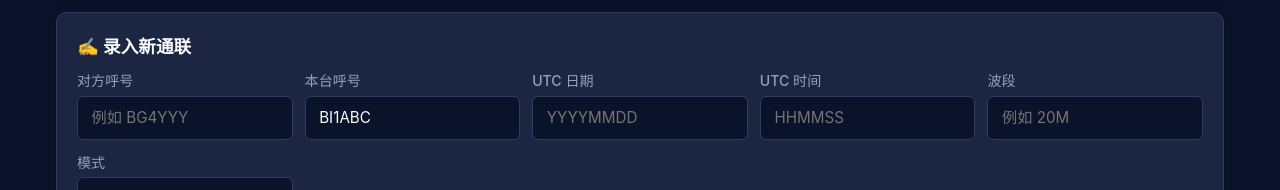
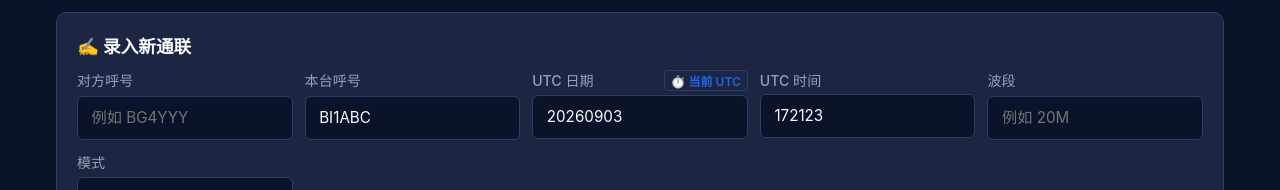
Before and after one commit to neilshare/myQSL, a React (Vite) app in the folder apps/web/: page /admin/qsos in a window 1280 px wide. Shown: the part 454-644 px from the top of the page. Built offline with nearby package versions, Linux system fonts and the light colour scheme; no server answers.

Commit message:
feat(ui): auto-populate system UTC date/time in QsoForm and remove docs link from footer

```diff
--- a/apps/web/src/app/AppLayout.tsx
+++ b/apps/web/src/app/AppLayout.tsx
@@ -160,8 +160,6 @@ export function AppLayout() {
           <span>{t("footer.text")}</span>
           <span className="footer-links">
             <NavLink to="/lookup">{t("footer.lookup")}</NavLink>
-            <span className="divider">·</span>
-            <a href="https://myqsl.app" target="_blank" rel="noreferrer">{t("footer.docs")}</a>
           </span>
         </div>
       </footer>
--- a/apps/web/src/features/qsos/QsoForm.tsx
+++ b/apps/web/src/features/qsos/QsoForm.tsx
@@ -1,15 +1,43 @@
-import { useState, type FormEvent } from "react";
+import { useState, useEffect, type FormEvent } from "react";
 import { api } from "../../lib/api-client";
 import { useI18n } from "../../lib/i18n";
 
 type QsoFormValue = { id?: number; call: string; station_callsign: string; qso_date: string; time_on: string; band: string; mode: string; comment?: string };
 type QsoFormApi = { patch: (id: number, patch: Record<string, unknown>, etag: string) => Promise<unknown>; create?: (input: Record<string, unknown>) => Promise<unknown> };
 
+export function getCurrentUtcDateTime(): { qso_date: string; time_on: string } {
+  const now = new Date();
+  const year = now.getUTCFullYear();
+  const month = String(now.getUTCMonth() + 1).padStart(2, "0");
+  const day = String(now.getUTCDate()).padStart(2, "0");
+  const hours = String(now.getUTCHours()).padStart(2, "0");
+  const minutes = String(now.getUTCMinutes()).padStart(2, "0");
+  const seconds = String(now.getUTCSeconds()).padStart(2, "0");
+
+  return {
+    qso_date: `${year}${month}${day}`,
+    time_on: `${hours}${minutes}${seconds}`
+  };
+}
+
 export function QsoForm({ initial, etag, api: formApi = api.qsos, onSaved }: { initial: QsoFormValue; etag?: string; api?: QsoFormApi; onSaved?: () => void }) {
   const { t, locale } = useI18n();
-  const [value, setValue] = useState(initial);
+  const [value, setValue] = useState<QsoFormValue>(() => {
+    const utc = getCurrentUtcDateTime();
+    return {
+      ...initial,
+      qso_date: initial.qso_date || utc.qso_date,
+      time_on: initial.time_on || utc.time_on
+    };
+  });
   const [message, setMessage] = useState<string | null>(null);
   const isEditing = Boolean(value.id && etag);
+
+  useEffect(() => {
+    if (initial.id) {
+      setValue(initial);
+    }
+  }, [initial.id]);
 
   const submit = async (event: FormEvent) => {
     event.preventDefault();
@@ -28,6 +56,13 @@ export function QsoForm({ initial, etag, api: formApi = api.qsos, onSaved }: { i
           time_on: value.time_on.length === 4 ? `${value.time_on}00` : value.time_on
         };
         await formApi.create(createPayload);
+        const nextUtc = getCurrentUtcDateTime();
+        setValue((prev) => ({
+          ...prev,
+          call: "",
+          qso_date: nextUtc.qso_date,
+          time_on: nextUtc.time_on
+        }));
       }
       setMessage(locale === "zh" ? "已保存" : "Saved");
       onSaved?.();
@@ -69,9 +104,36 @@ export function QsoForm({ initial, etag, api: formApi = api.qsos, onSaved }: { i
             placeholder={locale === "zh" ? "例如 BI1ABC" : "e.g. BI1ABC"}
           />
         </label>
-        <label>
-          {dateLabel}
+        <div>
+          <div style={{ display: "flex", justifyContent: "space-between", alignItems: "center", marginBottom: "0.25rem" }}>
+            <label htmlFor="qso-date-input" style={{ margin: 0, fontWeight: 500 }}>
+              {dateLabel}
+            </label>
+            {!isEditing && (
+              <button
+                type="button"
+                onClick={() => {
+                  const utc = getCurrentUtcDateTime();
+                  setValue((v) => ({ ...v, qso_date: utc.qso_date, time_on: utc.time_on }));
+                }}
+                style={{
+                  minHeight: "auto",
+                  padding: "1px 6px",
+                  fontSize: "0.75rem",
+                  background: "transparent",
+                  color: "var(--accent-primary)",
+                  border: "1px solid var(--border-subtle)",
+                  borderRadius: "4px",
+                  cursor: "pointer"
+                }}
+                title={locale === "zh" ? "刷新为系统当前 UTC 日期与时间" : "Sync with system current UTC date & time"}
+              >
+                ⏱️ {locale === "zh" ? "当前 UTC" : "Now"}
+              </button>
+            )}
+          </div>
           <input
+            id="qso-date-input"
             type="text"
             value={value.qso_date}
             disabled={isEditing}
@@ -79,10 +141,13 @@ export function QsoForm({ initial, etag, api: formApi = api.qsos, onSaved }: { i
             required
             placeholder="YYYYMMDD"
           />
-        </label>
-        <label>
-          {timeLabel}
+        </div>
+        <div>
+          <label htmlFor="qso-time-input" style={{ display: "block", marginBottom: "0.25rem", fontWeight: 500 }}>
+            {timeLabel}
+          </label>
           <input
+            id="qso-time-input"
             type="text"
             value={value.time_on}
             disabled={isEditing}
@@ -90,7 +155,7 @@ export function QsoForm({ initial, etag, api: formApi = api.qsos, onSaved }: { i
             required
             placeholder="HHMMSS"
           />
-        </label>
+        </div>
         <label>
           {bandLabel}
           <input
```
Also changed, not shown: 1 other file (tests, documents, lock files or other folders).
